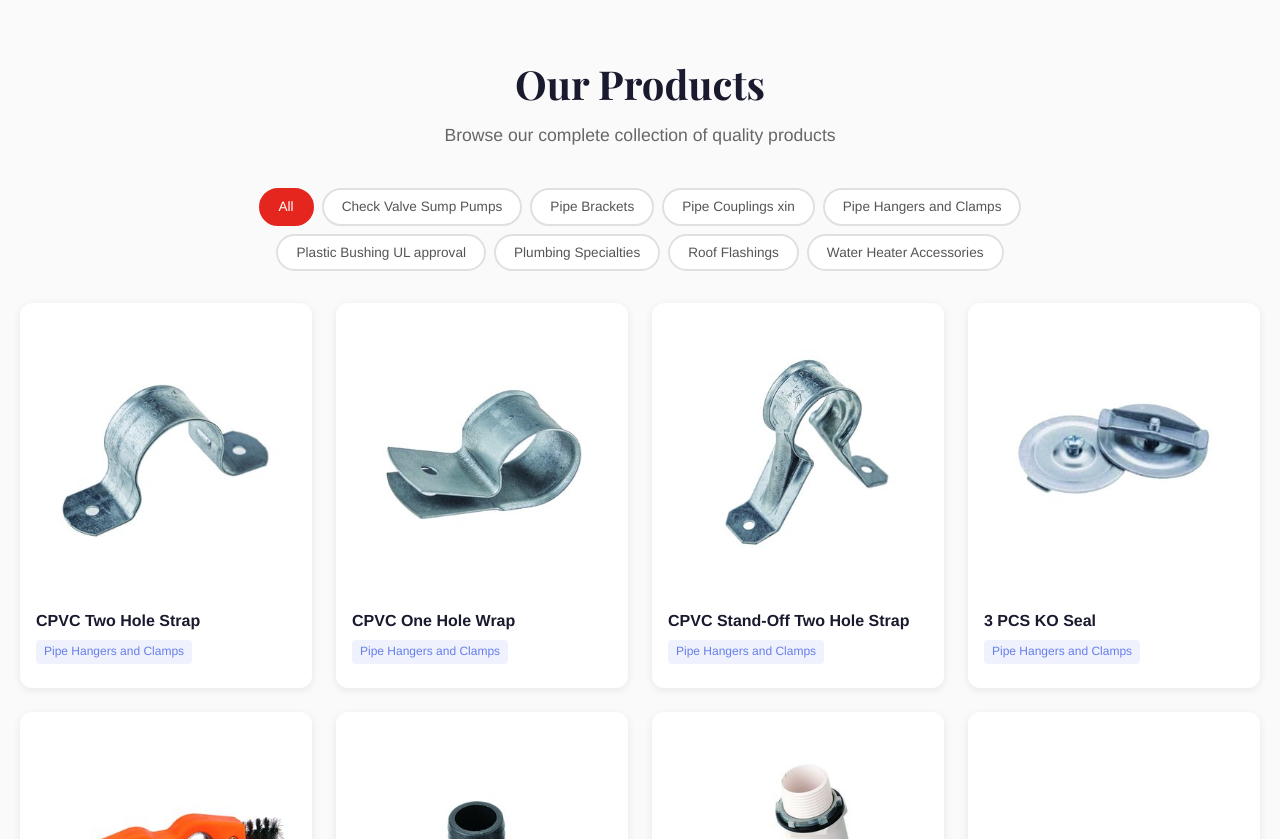
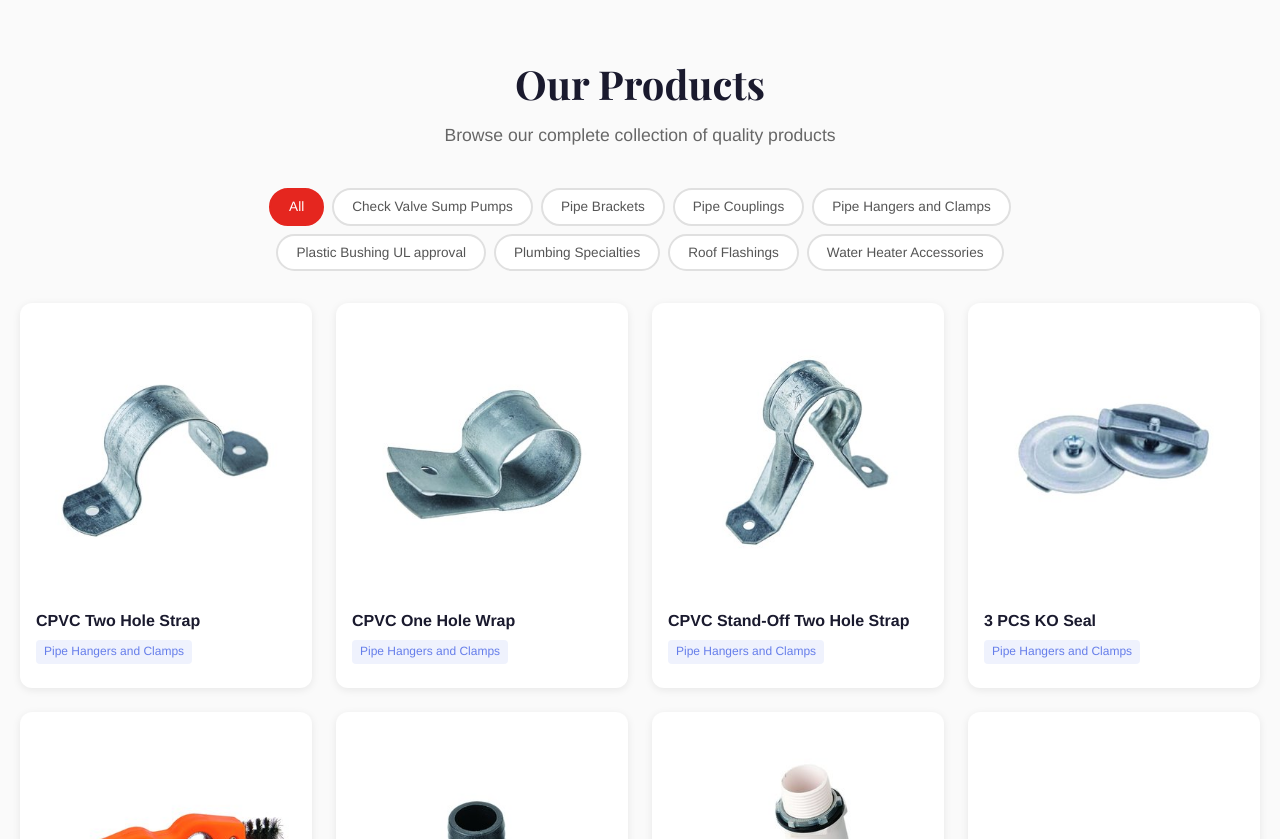
Before and after one commit to beyondrisks/plumate, a Jekyll site: the page built from index.md, in a window 1280 px wide and 900 px high, scrolled down 624 px, cut to the strip 61-900 px from the top of the window. Built offline with Jekyll 4.4.1, drawn with Linux system fonts in a browser that asks for light colours.

Commit message:
Update products.yml

```diff
--- a/_data/products.yml
+++ b/_data/products.yml
@@ -385,7 +385,7 @@
   description: Vertical and Side mount for wood, metal and concrete available
 - title: Service Weight Gasket
   image: assets/images/products/thumbnails/service_weight_gasket.jpg
-  category: Pipe Couplings  xin
+  category: Pipe Couplings
   price: 0
   description: 1-1/2" to 12"
 - title: Side Beam Clamp
@@ -500,12 +500,12 @@
   description: 1/2" to 2"
 - title: Test Cap With Nipple
   image: assets/images/products/thumbnails/test_cap_with.jpg
-  category: Pipe Couplings  xin
+  category: Pipe Couplings
   price: 0
   description: 1-1/2", 2", 3", 4"
 - title: Test Plug
   image: assets/images/products/thumbnails/test_plug.jpg
-  category: Pipe Couplings  xin
+  category: Pipe Couplings
   price: 0
   description: 1-1/2", 2", 3", 4", 5", 6"
 - title: Toilet Flange Kits
```
